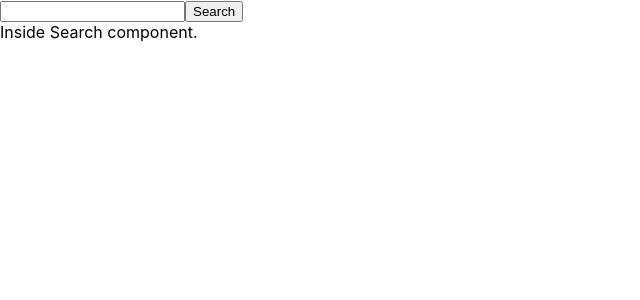
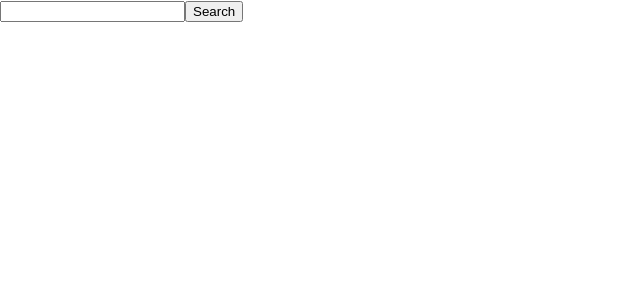
Before and after one commit to OlesyaMiller/shopify-project, a React (Create React App) app: page / in a window 1280 px wide. Shown: the top 300 px of the page, without its empty margins (0-640 px from the left). Built offline with nearby package versions, Linux system fonts and the light colour scheme.

Commit message:
clean up the code

```diff
--- a/src/components/Movie.js
+++ b/src/components/Movie.js
@@ -3,7 +3,7 @@ import React from 'react';
 const Movie = (props) => {
     return (
         <div>
-
+            <p>Title:{props.movie.Title} Year of release: {props.movie.Year}</p>
         </div>
     );
 };
--- a/src/components/Movies.js
+++ b/src/components/Movies.js
@@ -1,10 +1,11 @@
 import React, { Component } from 'react';
+import Movie from './Movie'
 
 class Movies extends Component {
     render() {
         return (
             <div>
-                {this.props.movies && (this.props.movies.map(movie => {return <p>Title:{movie.Title} Year of release: {movie.Year}</p>}))}
+                {this.props.movies && (this.props.movies.map(movie => <Movie movie={movie}/>))}
             </div>
         );
     }
--- a/src/components/Search.js
+++ b/src/components/Search.js
@@ -45,8 +45,6 @@ class Search extends Component {
                     <input name="query" type="text" value={this.state.query} onChange={this.inputHandler}/>
                     <input type="submit" value="Search"/>
                 </form>
-                Inside Search component.
-        {/* {this.state.movies && (this.state.movies.map(movie => {return <p>Title:{movie.Title} Year of release: {movie.Year}</p>}))} */}
             </div>
         );
     }
```
Also changed, not shown: 1 other file (tests, documents, lock files or other folders).
